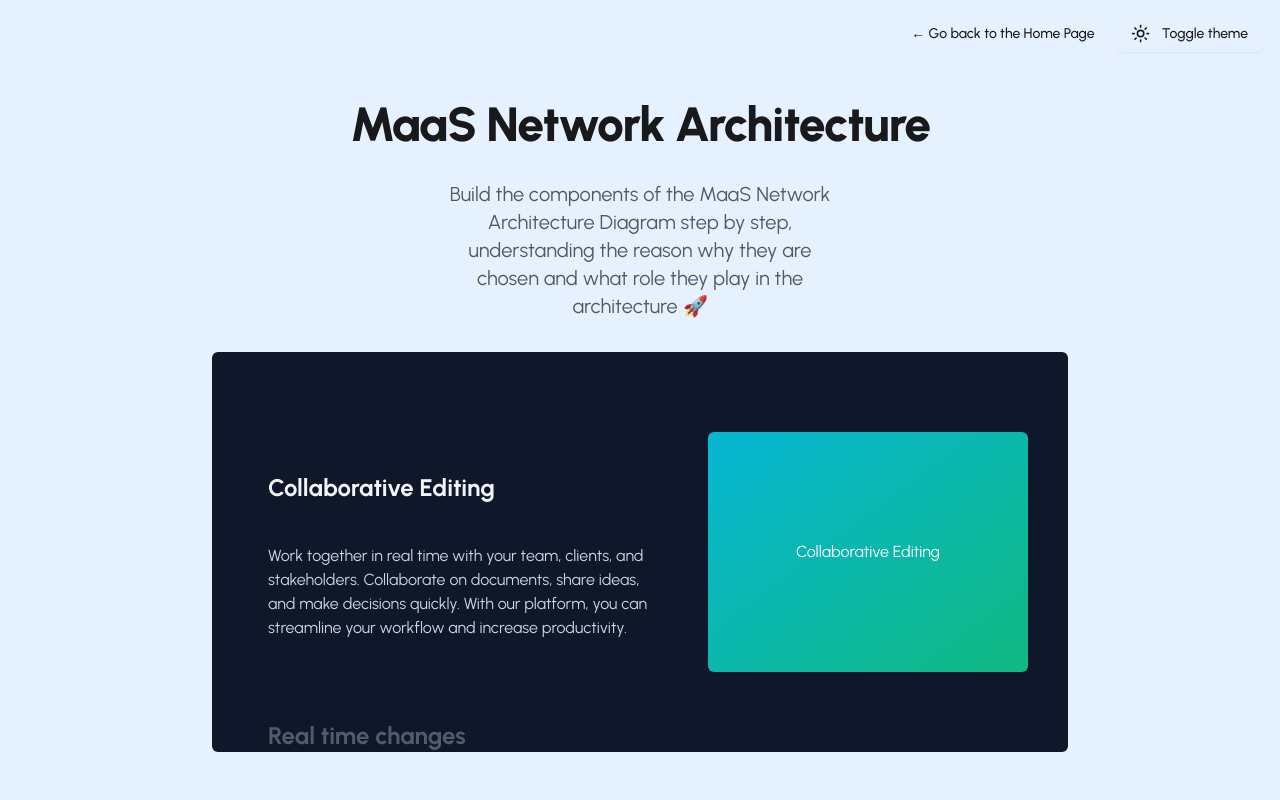
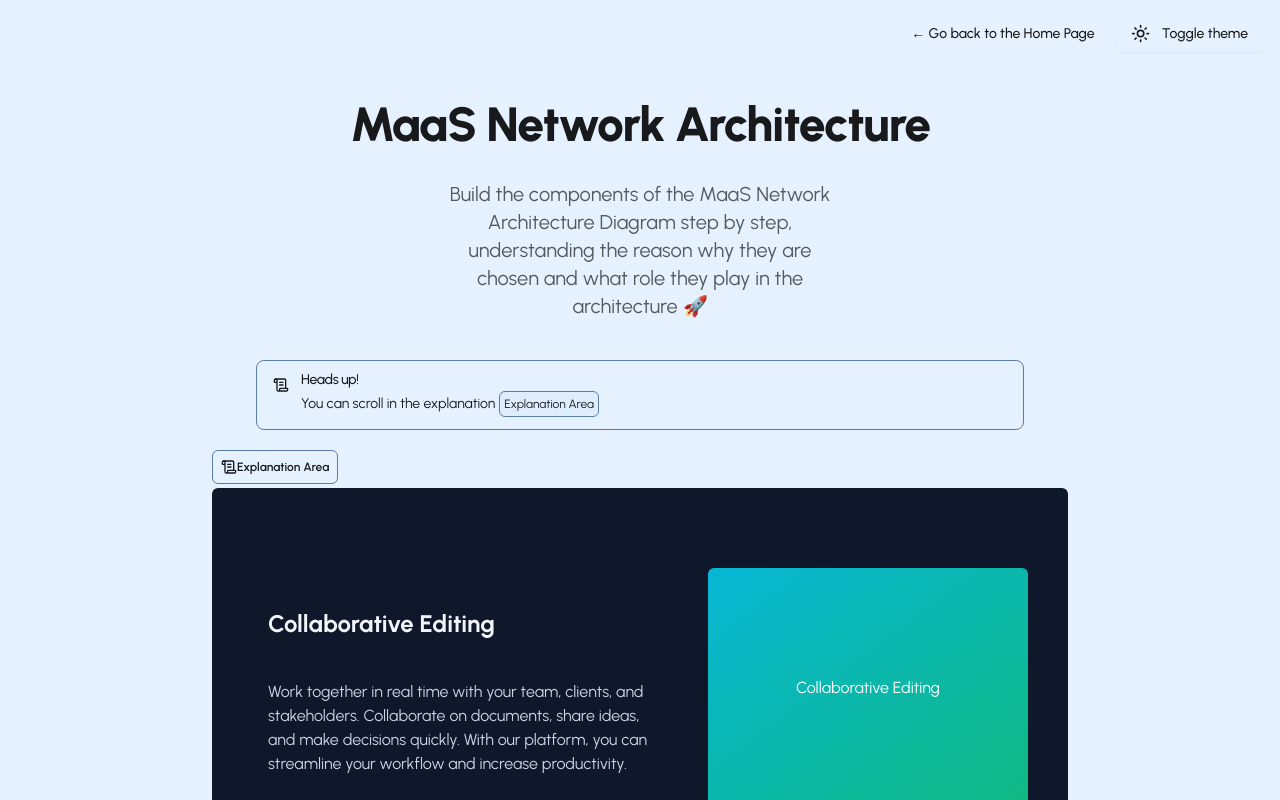
Before and after one commit to iam-hbk/lu5, a Next.js app: page /network-architecture in a window 1280 px wide. Shown: the top 800 px of the page. Built offline with nearby package versions, Linux system fonts and the light colour scheme.

Commit message:
scroll sticky

```diff
--- a/package.json
+++ b/package.json
@@ -12,6 +12,7 @@
     "@radix-ui/react-alert-dialog": "^1.0.5",
     "@radix-ui/react-icons": "^1.3.0",
     "@radix-ui/react-navigation-menu": "^1.1.4",
+    "@radix-ui/react-scroll-area": "^1.0.5",
     "@radix-ui/react-slot": "^1.0.2",
     "@tabler/icons-react": "^3.4.0",
     "class-variance-authority": "^0.7.0",
--- a/src/app/globals.css
+++ b/src/app/globals.css
@@ -58,10 +58,12 @@
   }
 }
 /* Custom CSS to hide the scrollbar */
-.hide-scrollbar::-webkit-scrollbar {
+
+.hide-scrollbar::-webkit-scrollbar-track {
   display: none; /* Hide scrollbar for Webkit browsers (Chrome, Safari) */
 }
+
 .hide-scrollbar {
   -ms-overflow-style: none;  /* Hide scrollbar for IE and Edge */
-  scrollbar-width: none;     /* Hide scrollbar for Firefox */
+  scrollbar-track-color: transparent;
 }
--- a/src/app/network-architecture/page.tsx
+++ b/src/app/network-architecture/page.tsx
@@ -1,20 +1,10 @@
 "use client";
-import { TabletteScroll } from "@/components/tablette-scroll-animation";
-import {
-  AlertDialog,
-  AlertDialogAction,
-  AlertDialogCancel,
-  AlertDialogContent,
-  AlertDialogDescription,
-  AlertDialogFooter,
-  AlertDialogHeader,
-  AlertDialogTitle,
-  AlertDialogTrigger,
-} from "@/components/ui/alert-dialog";
-import { Button } from "@/components/ui/button";
+import { Alert, AlertDescription, AlertTitle } from "@/components/ui/alert";
+import { Badge } from "@/components/ui/badge";
+
 import { MacbookScroll } from "@/components/ui/macbook-scroll";
 import { StickyScroll } from "@/components/ui/sticky-scroll-reveal";
-import { TracingBeam } from "@/components/ui/tracing-beam";
+import { ScrollTextIcon } from "lucide-react";
 import Image from "next/image";
 import Link from "next/link";
 import React from "react";
@@ -32,7 +22,22 @@ function Network({}: Props) {
         step, understanding the reason why they are chosen and what role they
         play in the architecture 🚀
       </p>
+      <Alert className="max-w-screen-md m-2 mb-5">
+        <ScrollTextIcon className="h-4 w-4" />
+        <AlertTitle>Heads up!</AlertTitle>
+        <AlertDescription className="flex flex-row gap-1 items-center justify-start">
+          <span>You can scroll in the explanation </span>
+          <span className="p-1 border rounded-md bg-primary/5 text-xs">Explanation Area</span>
+        </AlertDescription>
+      </Alert>
+
+      <div className="flex items-start  flex-col justify-center">
+        <Badge className="p-2 mb-1" variant="outline">
+          <ScrollTextIcon className="h-4 w-4" />
+          Explanation Area
+        </Badge>
         <StickyScroll content={content} />
+      </div>
 
       <MacbookScroll
         title={
@@ -46,7 +51,6 @@ function Network({}: Props) {
         src={`/network.jpg`}
         showGradient={true}
       />
-
     </div>
   );
 }
--- /dev/null
+++ b/src/components/ui/alert.tsx
@@ -0,0 +1,59 @@
+import * as React from "react"
+import { cva, type VariantProps } from "class-variance-authority"
+
+import { cn } from "@/lib/utils"
+
+const alertVariants = cva(
+  "relative w-full rounded-lg border px-4 py-3 text-sm [&>svg+div]:translate-y-[-3px] [&>svg]:absolute [&>svg]:left-4 [&>svg]:top-4 [&>svg]:text-foreground [&>svg~*]:pl-7",
+  {
+    variants: {
+      variant: {
+        default: "bg-background text-foreground",
+        destructive:
+          "border-destructive/50 text-destructive dark:border-destructive [&>svg]:text-destructive",
+      },
+    },
+    defaultVariants: {
+      variant: "default",
+    },
+  }
+)
+
+const Alert = React.forwardRef<
+  HTMLDivElement,
+  React.HTMLAttributes<HTMLDivElement> & VariantProps<typeof alertVariants>
+>(({ className, variant, ...props }, ref) => (
+  <div
+    ref={ref}
+    role="alert"
+    className={cn(alertVariants({ variant }), className)}
+    {...props}
+  />
+))
+Alert.displayName = "Alert"
+
+const AlertTitle = React.forwardRef<
+  HTMLParagraphElement,
+  React.HTMLAttributes<HTMLHeadingElement>
+>(({ className, ...props }, ref) => (
+  <h5
+    ref={ref}
+    className={cn("mb-1 font-medium leading-none tracking-tight", className)}
+    {...props}
+  />
+))
+AlertTitle.displayName = "AlertTitle"
+
+const AlertDescription = React.forwardRef<
+  HTMLParagraphElement,
+  React.HTMLAttributes<HTMLParagraphElement>
+>(({ className, ...props }, ref) => (
+  <div
+    ref={ref}
+    className={cn("text-sm [&_p]:leading-relaxed", className)}
+    {...props}
+  />
+))
+AlertDescription.displayName = "AlertDescription"
+
+export { Alert, AlertTitle, AlertDescription }
--- /dev/null
+++ b/src/components/ui/badge.tsx
@@ -0,0 +1,36 @@
+import * as React from "react"
+import { cva, type VariantProps } from "class-variance-authority"
+
+import { cn } from "@/lib/utils"
+
+const badgeVariants = cva(
+  "inline-flex items-center rounded-md border px-2.5 py-0.5 text-xs font-semibold transition-colors focus:outline-none focus:ring-2 focus:ring-ring focus:ring-offset-2",
+  {
+    variants: {
+      variant: {
+        default:
+          "border-transparent bg-primary text-primary-foreground shadow hover:bg-primary/80",
+        secondary:
+          "border-transparent bg-secondary text-secondary-foreground hover:bg-secondary/80",
+        destructive:
+          "border-transparent bg-destructive text-destructive-foreground shadow hover:bg-destructive/80",
+        outline: "text-foreground",
+      },
+    },
+    defaultVariants: {
+      variant: "default",
+    },
+  }
+)
+
+export interface BadgeProps
+  extends React.HTMLAttributes<HTMLDivElement>,
+    VariantProps<typeof badgeVariants> {}
+
+function Badge({ className, variant, ...props }: BadgeProps) {
+  return (
+    <div className={cn(badgeVariants({ variant }), className)} {...props} />
+  )
+}
+
+export { Badge, badgeVariants }
--- /dev/null
+++ b/src/components/ui/scroll-area.tsx
@@ -0,0 +1,48 @@
+"use client"
+
+import * as React from "react"
+import * as ScrollAreaPrimitive from "@radix-ui/react-scroll-area"
+
+import { cn } from "@/lib/utils"
+
+const ScrollArea = React.forwardRef<
+  React.ElementRef<typeof ScrollAreaPrimitive.Root>,
+  React.ComponentPropsWithoutRef<typeof ScrollAreaPrimitive.Root>
+>(({ className, children, ...props }, ref) => (
+  <ScrollAreaPrimitive.Root
+    ref={ref}
+    className={cn("relative overflow-hidden", className)}
+    {...props}
+  >
+    <ScrollAreaPrimitive.Viewport className="h-full w-full rounded-[inherit]">
+      {children}
+    </ScrollAreaPrimitive.Viewport>
+    <ScrollBar />
+    <ScrollAreaPrimitive.Corner />
+  </ScrollAreaPrimitive.Root>
+))
+ScrollArea.displayName = ScrollAreaPrimitive.Root.displayName
+
+const ScrollBar = React.forwardRef<
+  React.ElementRef<typeof ScrollAreaPrimitive.ScrollAreaScrollbar>,
+  React.ComponentPropsWithoutRef<typeof ScrollAreaPrimitive.ScrollAreaScrollbar>
+>(({ className, orientation = "vertical", ...props }, ref) => (
+  <ScrollAreaPrimitive.ScrollAreaScrollbar
+    ref={ref}
+    orientation={orientation}
+    className={cn(
+      "flex touch-none select-none transition-colors",
+      orientation === "vertical" &&
+        "h-full w-2.5 border-l border-l-transparent p-[1px]",
+      orientation === "horizontal" &&
+        "h-2.5 flex-col border-t border-t-transparent p-[1px]",
+      className
+    )}
+    {...props}
+  >
+    <ScrollAreaPrimitive.ScrollAreaThumb className="relative flex-1 rounded-full bg-border" />
+  </ScrollAreaPrimitive.ScrollAreaScrollbar>
+))
+ScrollBar.displayName = ScrollAreaPrimitive.ScrollAreaScrollbar.displayName
+
+export { ScrollArea, ScrollBar }
--- a/src/components/ui/sticky-scroll-reveal.tsx
+++ b/src/components/ui/sticky-scroll-reveal.tsx
@@ -54,8 +54,7 @@ export const StickyScroll = ({
   return (
     <motion.div
       animate={{
-          backgroundColor:
-            backgroundColors[activeCard % backgroundColors.length],
+        backgroundColor: backgroundColors[activeCard % backgroundColors.length],
       }}
       className="h-[50vh] scroll hide-scrollbar overflow-y-auto flex justify-center relative space-x-10 rounded-md p-10"
       ref={ref}
```
Also changed, not shown: 1 other file (tests, documents, lock files or other folders). Lines whose indentation alone changed are shown as unchanged.
